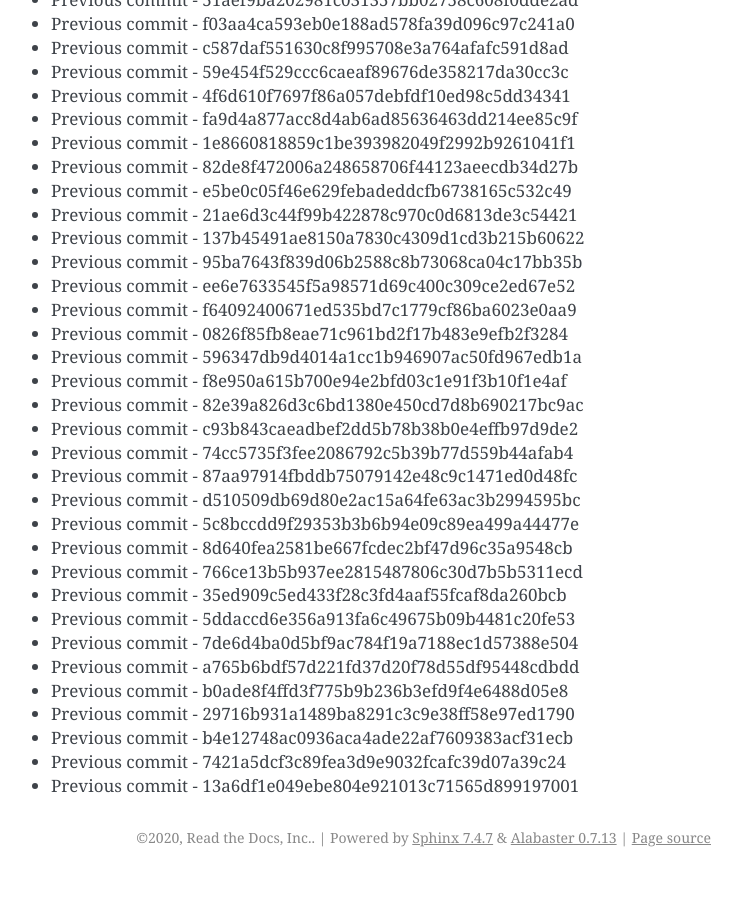
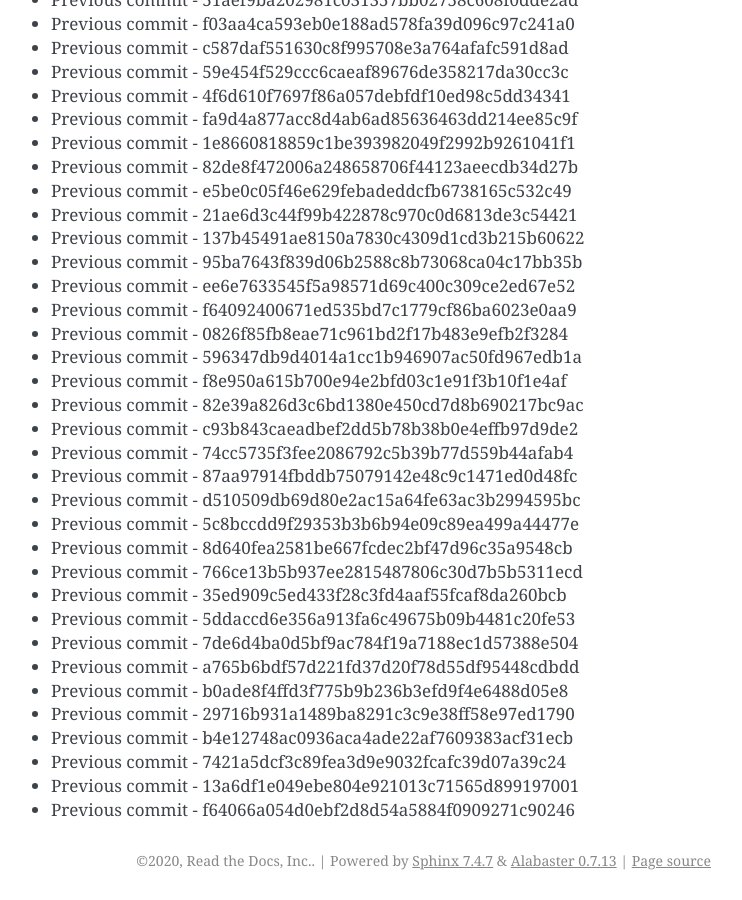
Before and after one commit to readthedocs/rtd-git-stresstest, a Sphinx documentation site: the page built from docs/updates.rst, in a window 1280 px wide and 900 px high, scrolled down 106099 px. Shown: the whole window, without its empty margins (399-1141 px from the left). Built offline with Sphinx 7.4.7, drawn with Linux system fonts in a browser that asks for light colours; before the commit the page ends 106976 px from its top, so only the background shows below that.

Commit message:
Generating commit from previous: f64066a054d0ebf2d8d54a5884f0909271c90246

```diff
--- a/docs/updates.rst
+++ b/docs/updates.rst
@@ -4490,3 +4490,4 @@ It can be tested for any performance characteristics.
 * Previous commit - b4e12748ac0936aca4ade22af7609383acf31ecb
 * Previous commit - 7421a5dcf3c89fea3d9e9032fcafc39d07a39c24
 * Previous commit - 13a6df1e049ebe804e921013c71565d899197001
+* Previous commit - f64066a054d0ebf2d8d54a5884f0909271c90246
```
